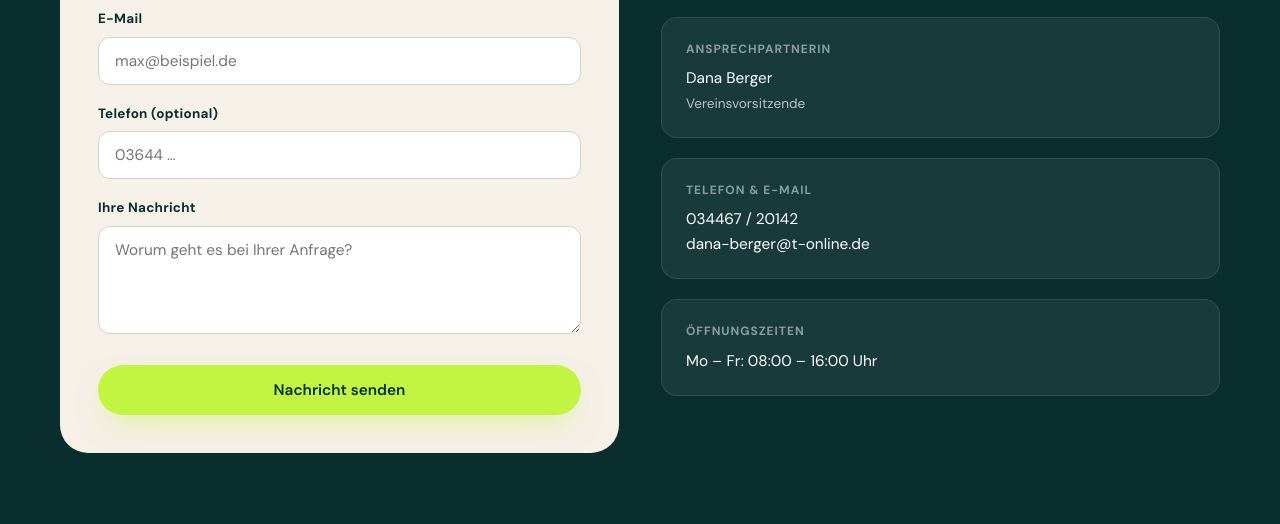
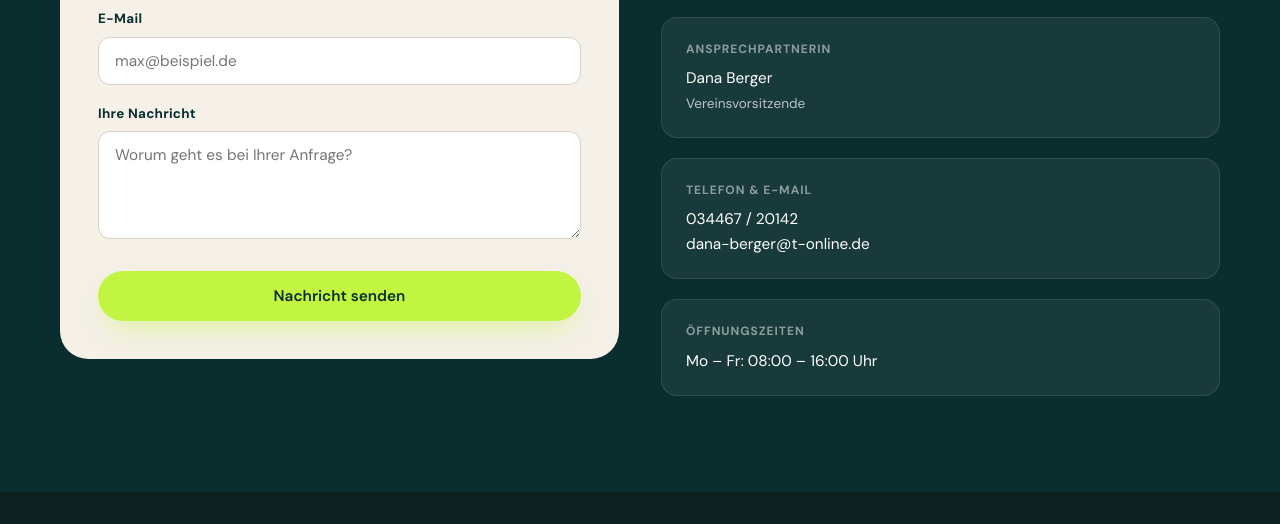
Before and after one commit to berger-digital-service/Lohnsteuerhilfeverein, a plain HTML site: page index.html in a window 1280 px wide. Shown: the part 7278-7802 px from the top of the page. Drawn offline with Linux system fonts and the light colour scheme.

Commit message:
Update index.html

```diff
--- a/index.html
+++ b/index.html
@@ -785,7 +785,6 @@ footer { background:var(--ink); padding:54px 0 26px; }
       <form class="cform rv" id="cForm">
         <div class="field"><label for="name">Ihr Name</label><input type="text" id="name" name="name" placeholder="Max Mustermann" required></div>
         <div class="field"><label for="email">E-Mail</label><input type="email" id="email" name="email" placeholder="max@beispiel.de" required></div>
-        <div class="field"><label for="tel">Telefon (optional)</label><input type="tel" id="tel" name="tel" placeholder="03644 …"></div>
         <div class="field"><label for="msg">Ihre Nachricht</label><textarea id="msg" name="msg" rows="4" placeholder="Worum geht es bei Ihrer Anfrage?" required></textarea></div>
         <button type="submit" class="btn btn-lime">Nachricht senden</button>
       </form>
```
